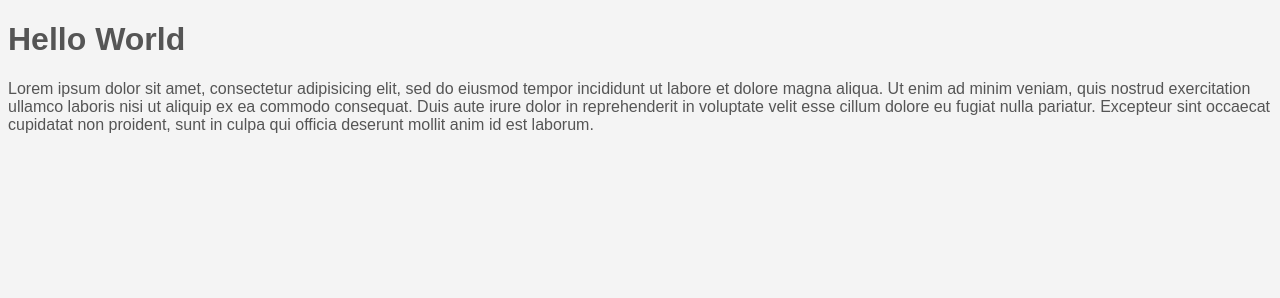
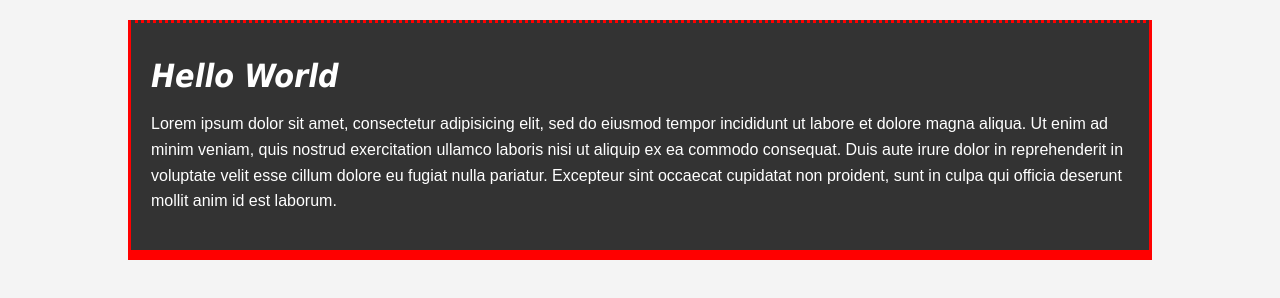
Before and after one commit to georgiatardy/css_cheatsheet, a plain HTML site: page index.html in a window 1280 px wide. Drawn offline with Linux system fonts and the light colour scheme.

Commit message:
added styling to paragraph and header text

```diff
--- a/CSS/style.css
+++ b/CSS/style.css
@@ -3,4 +3,48 @@ body{
   color: #555555;
 
   font-family: Arial, Helvetica, sans-serif;
+  font-size: 16 px;
+  font-weight: normal;
+  /*Same as above*/
+  font: normal 16 px Arial, Helvetica, sans serif;
+
+  line-height: 1.6em;
+  margin: 0;
 }
+
+.container{
+  width: 80%;
+  margin: auto;
+}
+
+.box-1{
+  background-color: #333333;
+  color:#ffffff;
+
+  border-right: 5px red solid;
+  border-left: 5px red solid;
+  border-top: 5px red solid;
+  border-bottom: 5px red solid;
+  /*Same as above*/
+  border: 5px red solid;
+
+  border-width: 3px;
+  border-bottom-width: 10px;
+  border-top-style: dotted;
+
+  padding-top: 20px;
+  padding-bottom: 20px;
+  padding-right: 20px;
+  padding-left: 20px;
+  /*Same as above*/
+  padding: 20px;
+
+  margin-top: 20px;
+  margin: 20px 0;
+}
+
+.box-1 h1{
+  font-family: Tahoma;
+  font-weight: 800;
+  font-style: italic;
+}
--- a/index.html
+++ b/index.html
@@ -6,8 +6,12 @@
     <link rel="stylesheet" href="CSS/style.css">
   </head>
   <body>
+    <div class="container">
+    <div class="box-1">
     <h1>Hello World</h1>
     <p>
     Lorem ipsum dolor sit amet, consectetur adipisicing elit, sed do eiusmod tempor incididunt ut labore et dolore magna aliqua. Ut enim ad minim veniam, quis nostrud exercitation ullamco laboris nisi ut aliquip ex ea commodo consequat. Duis aute irure dolor in reprehenderit in voluptate velit esse cillum dolore eu fugiat nulla pariatur. Excepteur sint occaecat cupidatat non proident, sunt in culpa qui officia deserunt mollit anim id est laborum.</p>
+    </div>
+  </div>
   </body>
 </html>
```
